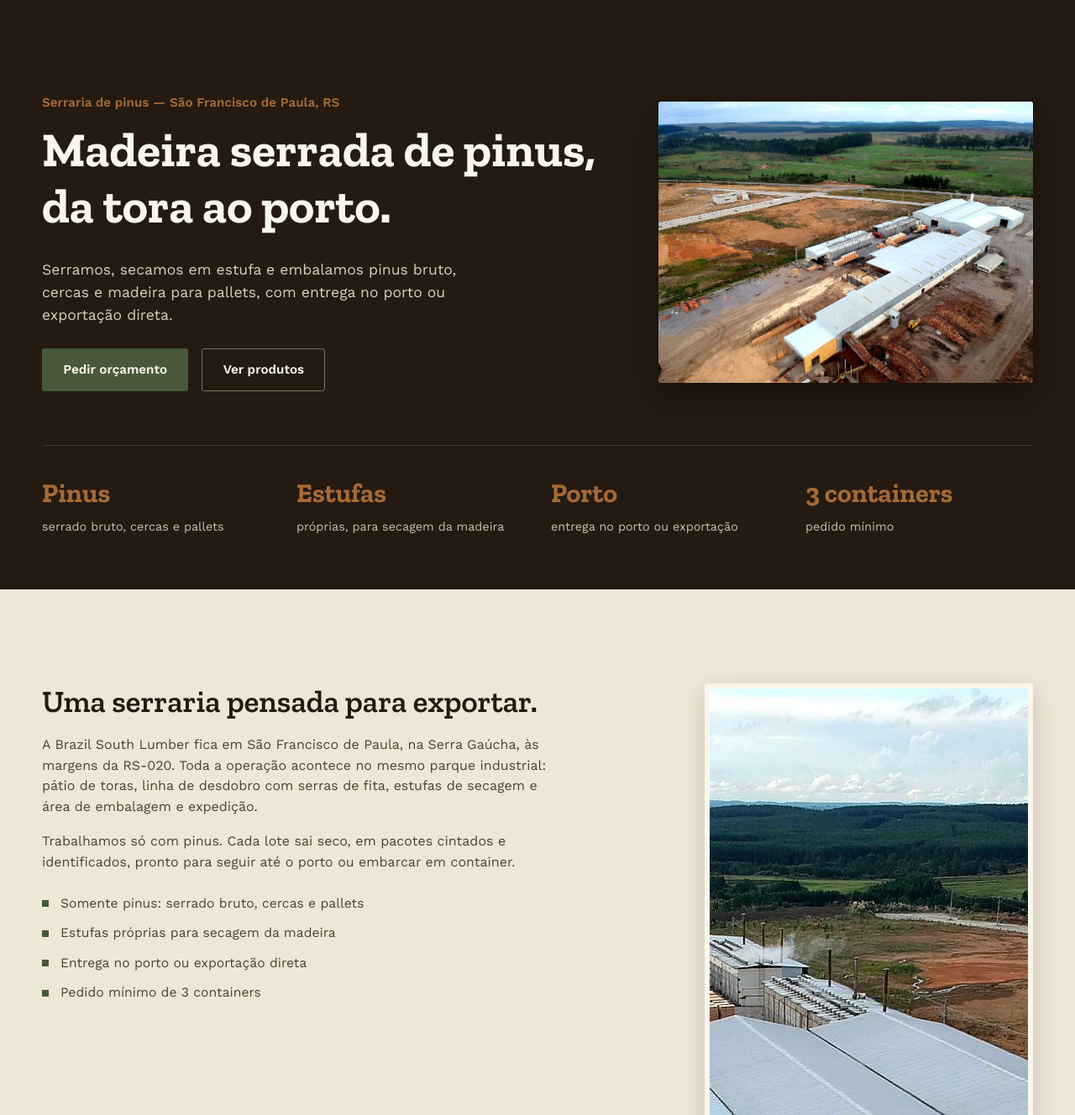
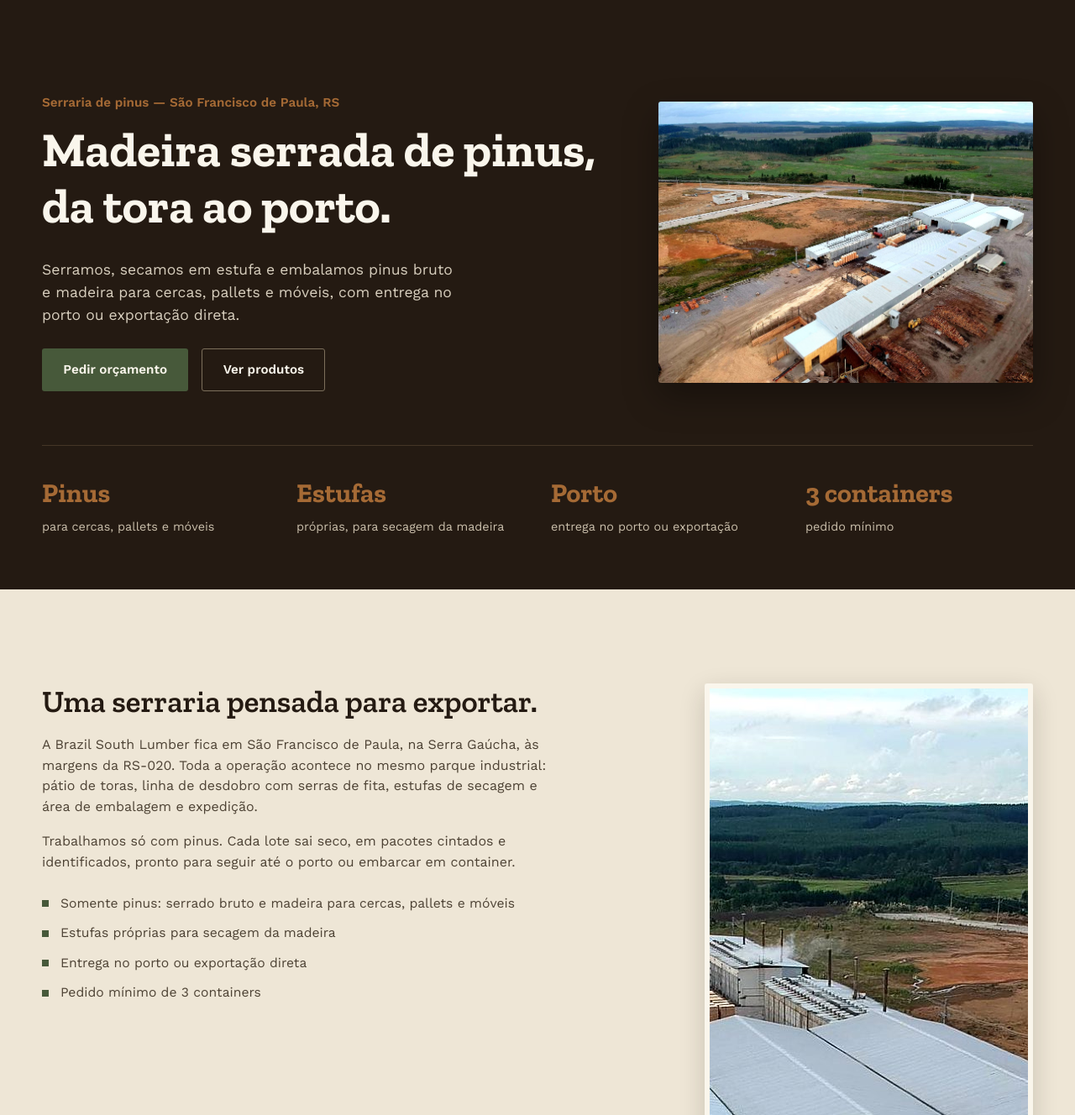
Before and after one commit to nozari-enzo/brazil-south-lumber, a PHP site: page / in a window 1280 px wide. Shown: the part 76-1404 px from the top of the page at 84% size. Run offline with PHP 8.4, Linux system fonts and the light colour scheme.

Commit message:
Ajusta produtos: madeira para pallets e adiciona madeira para moveis

```diff
--- a/index.php
+++ b/index.php
@@ -4,7 +4,7 @@
 <meta charset="UTF-8">
 <meta name="viewport" content="width=device-width, initial-scale=1.0">
 <title>Brazil South Lumber — Madeira serrada de pinus</title>
-<meta name="description" content="Brazil South Lumber: serraria de pinus em São Francisco de Paula - RS. Madeira serrada bruta, cercas e pallets, secos em estufa própria, com entrega no porto ou exportação.">
+<meta name="description" content="Brazil South Lumber: serraria de pinus em São Francisco de Paula - RS. Madeira serrada bruta e madeira para cercas, pallets e móveis, seca em estufa própria, com entrega no porto ou exportação.">
 <link rel="preconnect" href="https://fonts.googleapis.com">
 <link rel="preconnect" href="https://fonts.gstatic.com" crossorigin>
 <link href="https://fonts.googleapis.com/css2?family=Zilla+Slab:wght@400;500;600;700&family=Work+Sans:wght@400;500;600&display=swap" rel="stylesheet">
@@ -25,8 +25,8 @@
         <p class="hero-kicker">Serraria de pinus — São Francisco de Paula, RS</p>
         <h1>Madeira serrada de pinus, da tora ao porto.</h1>
         <p class="hero-lead">
-          Serramos, secamos em estufa e embalamos pinus bruto, cercas e madeira
-          para pallets, com entrega no porto ou exportação direta.
+          Serramos, secamos em estufa e embalamos pinus bruto e madeira para cercas,
+          pallets e móveis, com entrega no porto ou exportação direta.
         </p>
         <div class="hero-actions">
           <a href="orcamento.php" class="btn btn-primary">Pedir orçamento</a>
@@ -41,7 +41,7 @@
     </div>
 
     <dl class="hero-stats">
-      <div><dt>Pinus</dt><dd>serrado bruto, cercas e pallets</dd></div>
+      <div><dt>Pinus</dt><dd>para cercas, pallets e móveis</dd></div>
       <div><dt>Estufas</dt><dd>próprias, para secagem da madeira</dd></div>
       <div><dt>Porto</dt><dd>entrega no porto ou exportação</dd></div>
       <div><dt>3 containers</dt><dd>pedido mínimo</dd></div>
@@ -65,7 +65,7 @@
           identificados, pronto para seguir até o porto ou embarcar em container.
         </p>
         <ul class="about-points">
-          <li>Somente pinus: serrado bruto, cercas e pallets</li>
+          <li>Somente pinus: serrado bruto e madeira para cercas, pallets e móveis</li>
           <li>Estufas próprias para secagem da madeira</li>
           <li>Entrega no porto ou exportação direta</li>
           <li>Pedido mínimo de 3 containers</li>
@@ -105,7 +105,7 @@
       </article>
       <article class="service-card">
         <h3>Desdobro</h3>
-        <p>Linha de serras de fita que transforma a tora em tábuas, cercas e peças para pallets.</p>
+        <p>Linha de serras de fita que transforma a tora em tábuas e peças para cercas, pallets e móveis.</p>
       </article>
       <article class="service-card">
         <h3>Secagem em estufa</h3>
--- a/orcamento.php
+++ b/orcamento.php
@@ -4,7 +4,7 @@
 <meta charset="UTF-8">
 <meta name="viewport" content="width=device-width, initial-scale=1.0">
 <title>Solicitar orçamento — Brazil South Lumber</title>
-<meta name="description" content="Peça um orçamento de madeira serrada bruta de pinus, cercas ou pallets com a Brazil South Lumber. Pedido mínimo de 3 containers.">
+<meta name="description" content="Peça um orçamento de madeira serrada bruta de pinus ou madeira para cercas, pallets e móveis com a Brazil South Lumber. Pedido mínimo de 3 containers.">
 <link rel="preconnect" href="https://fonts.googleapis.com">
 <link rel="preconnect" href="https://fonts.gstatic.com" crossorigin>
 <link href="https://fonts.googleapis.com/css2?family=Zilla+Slab:wght@400;500;600;700&family=Work+Sans:wght@400;500;600&display=swap" rel="stylesheet">
--- a/produtos.php
+++ b/produtos.php
@@ -22,7 +22,7 @@ $temFoto = (bool) array_filter(array_column($produtos, 'imagem'));
 <meta charset="UTF-8">
 <meta name="viewport" content="width=device-width, initial-scale=1.0">
 <title>Produtos — Brazil South Lumber</title>
-<meta name="description" content="Madeira serrada bruta de pinus, cercas e pallets da Brazil South Lumber. Secagem em estufa própria, entrega no porto ou exportação, pedido mínimo de 3 containers.">
+<meta name="description" content="Madeira serrada bruta de pinus e madeira para cercas, pallets e móveis da Brazil South Lumber. Secagem em estufa própria, entrega no porto ou exportação, pedido mínimo de 3 containers.">
 <link rel="preconnect" href="https://fonts.googleapis.com">
 <link rel="preconnect" href="https://fonts.gstatic.com" crossorigin>
 <link href="https://fonts.googleapis.com/css2?family=Zilla+Slab:wght@400;500;600;700&family=Work+Sans:wght@400;500;600&display=swap" rel="stylesheet">
@@ -40,7 +40,7 @@ $temFoto = (bool) array_filter(array_column($produtos, 'imagem'));
     <div class="page-intro-inner">
       <a href="index.php" class="breadcrumb-back">← Início</a>
       <h1>Produtos</h1>
-      <p>Trabalhamos só com pinus: madeira serrada bruta, cercas e pallets, secos em estufa e prontos para exportação.</p>
+      <p>Trabalhamos só com pinus: madeira serrada bruta e madeira para cercas, pallets e móveis, seca em estufa e prontos para exportação.</p>
     </div>
   </section>
 
```
Also changed, not shown: database/migracoes/001-produtos-reais.sql (+6 -3 lines), database/schema.sql (+6 -3 lines).
